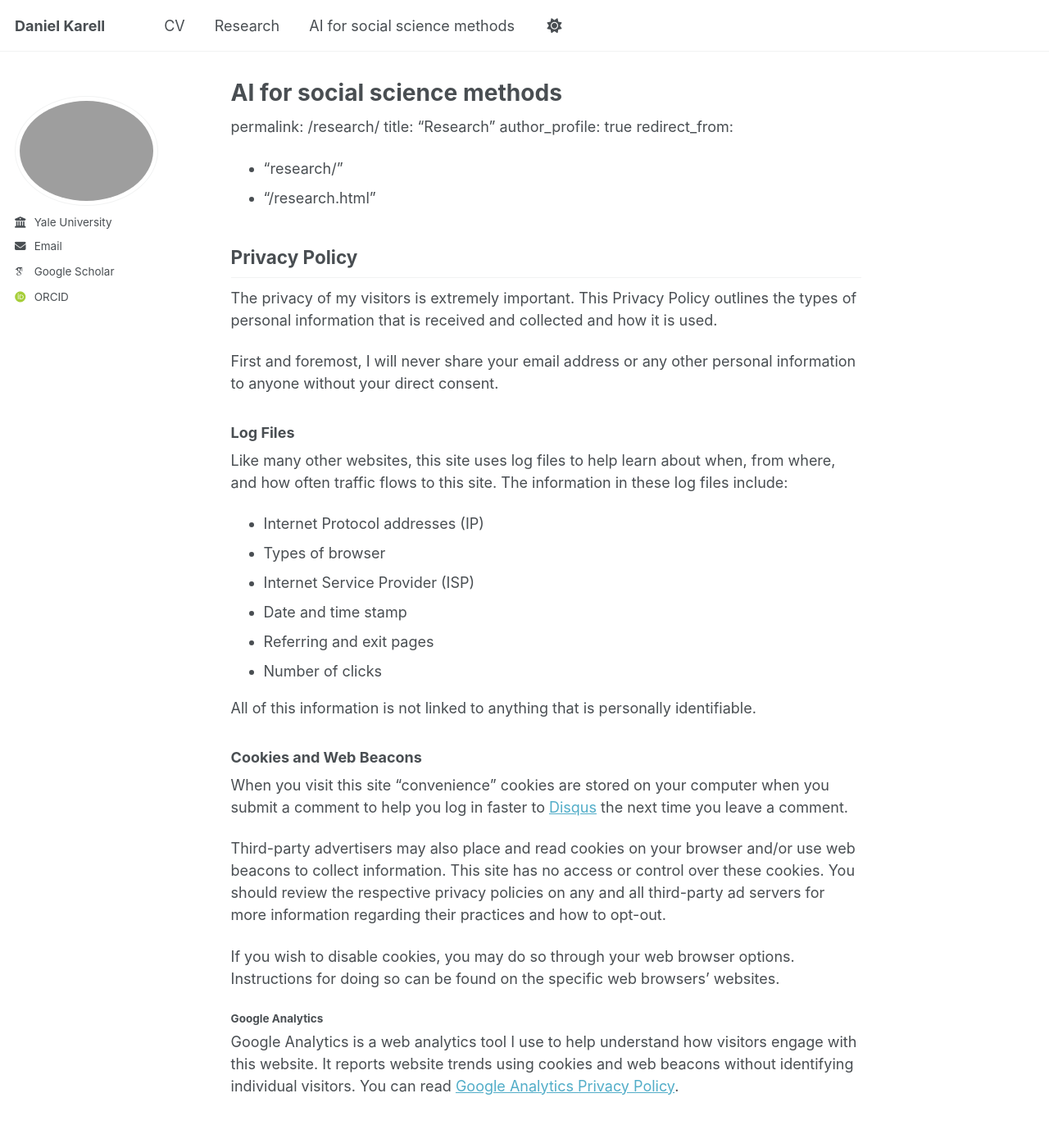
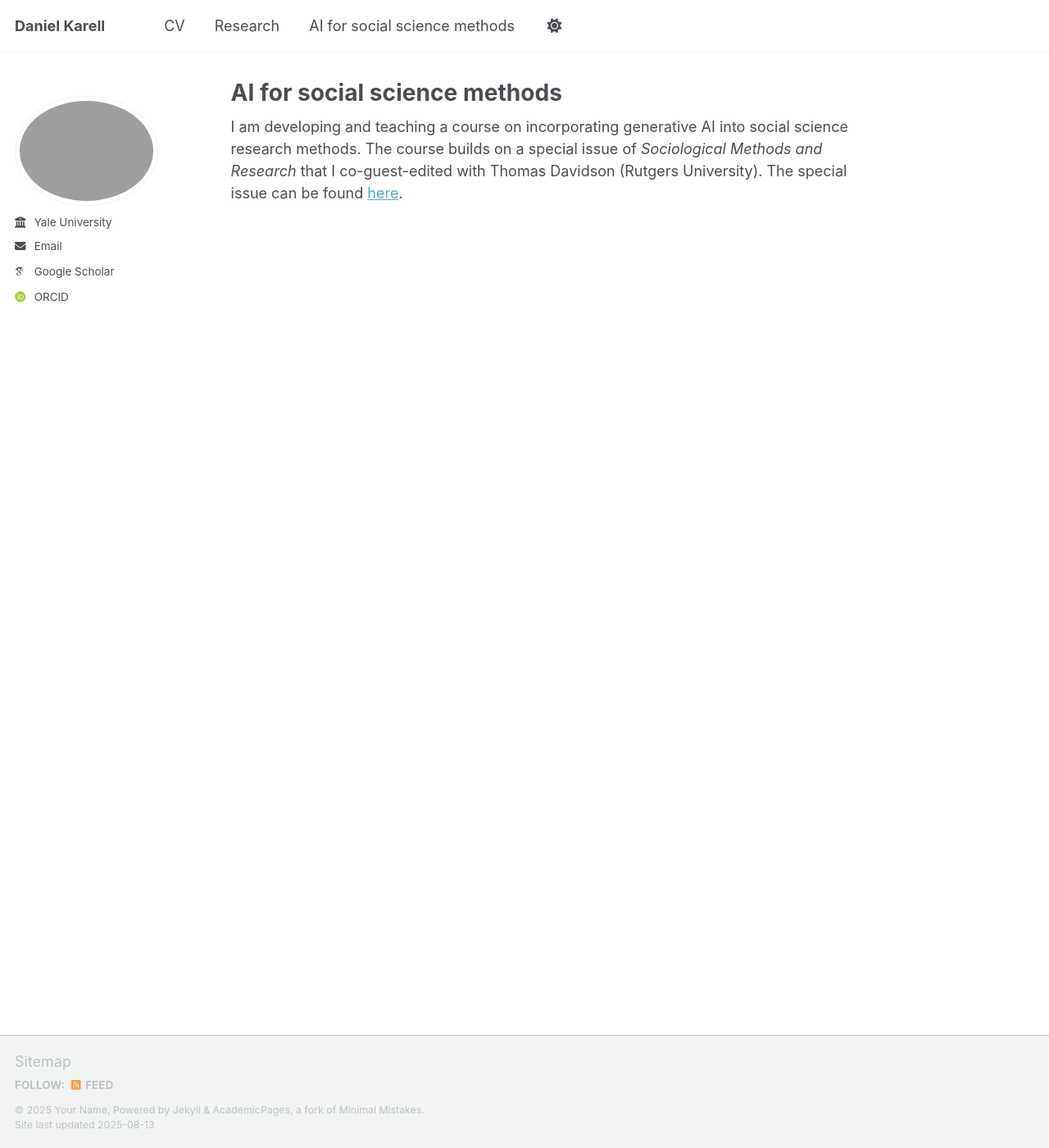
Before and after one commit to dkarell/dkarell.github.io, a Jekyll site: the page built from _pages/ai_for_social_science_methods.md, in a window 1280 px wide and 1400 px high. Shown: the whole window at 82% size. Built offline with Jekyll 4.4.1, drawn with Linux system fonts in a browser that asks for light colours; some web fonts are replaced; a script that is not in the unit is left out.

Commit message:
Update ai_for_social_science_methods.md

```diff
--- a/_pages/ai_for_social_science_methods.md
+++ b/_pages/ai_for_social_science_methods.md
@@ -7,40 +7,4 @@ redirect_from:
   - "/ai_for_social_science_methods.html"
 ---
 
-permalink: /research/
-title: "Research"
-author_profile: true
-redirect_from:
-  - "research/"
-  - "/research.html"
-
-## Privacy Policy
-
-The privacy of my visitors is extremely important. This Privacy Policy outlines the types of personal information that is received and collected and how it is used.
-
-First and foremost, I will never share your email address or any other personal information to anyone without your direct consent.
-
-### Log Files
-
-Like many other websites, this site uses log files to help learn about when, from where, and how often traffic flows to this site. The information in these log files include:
-
-* Internet Protocol addresses (IP)
-* Types of browser
-* Internet Service Provider (ISP)
-* Date and time stamp
-* Referring and exit pages
-* Number of clicks
-
-All of this information is not linked to anything that is personally identifiable.
-
-### Cookies and Web Beacons
-
-When you visit this site "convenience" cookies are stored on your computer when you submit a comment to help you log in faster to [Disqus](http://disqus.com) the next time you leave a comment.
-
-Third-party advertisers may also place and read cookies on your browser and/or use web beacons to collect information. This site has no access or control over these cookies. You should review the respective privacy policies on any and all third-party ad servers for more information regarding their practices and how to opt-out.
-
-If you wish to disable cookies, you may do so through your web browser options. Instructions for doing so can be found on the specific web browsers' websites.
-
-#### Google Analytics
-
-Google Analytics is a web analytics tool I use to help understand how visitors engage with this website. It reports website trends using cookies and web beacons without identifying individual visitors. You can read [Google Analytics Privacy Policy](http://www.google.com/analytics/learn/privacy.html).
+I am developing and teaching a course on incorporating generative AI into social science research methods. The course builds on a special issue of *Sociological Methods and Research* that I co-guest-edited with Thomas Davidson (Rutgers University). The special issue can be found [here](https://journals.sagepub.com/toc/smra/54/3).
```
